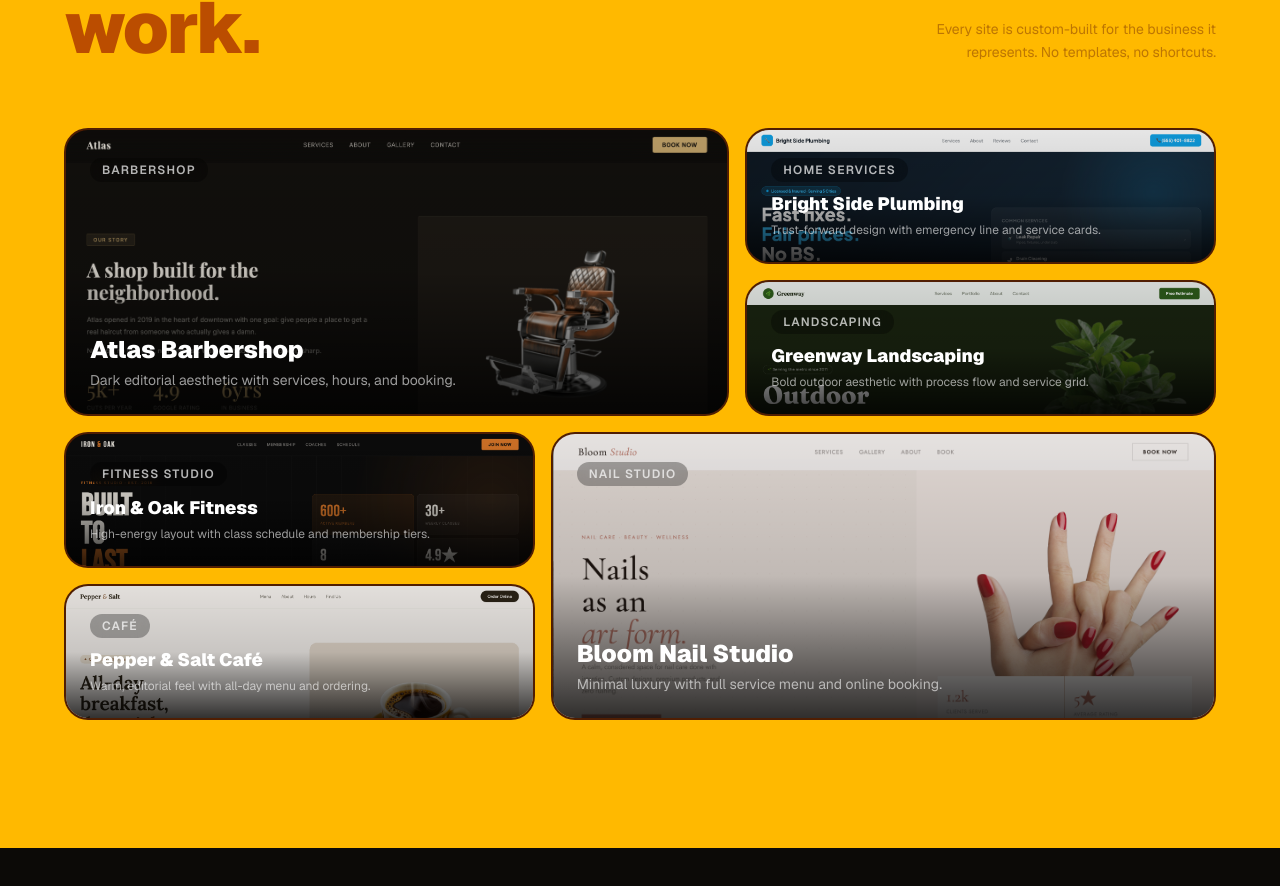
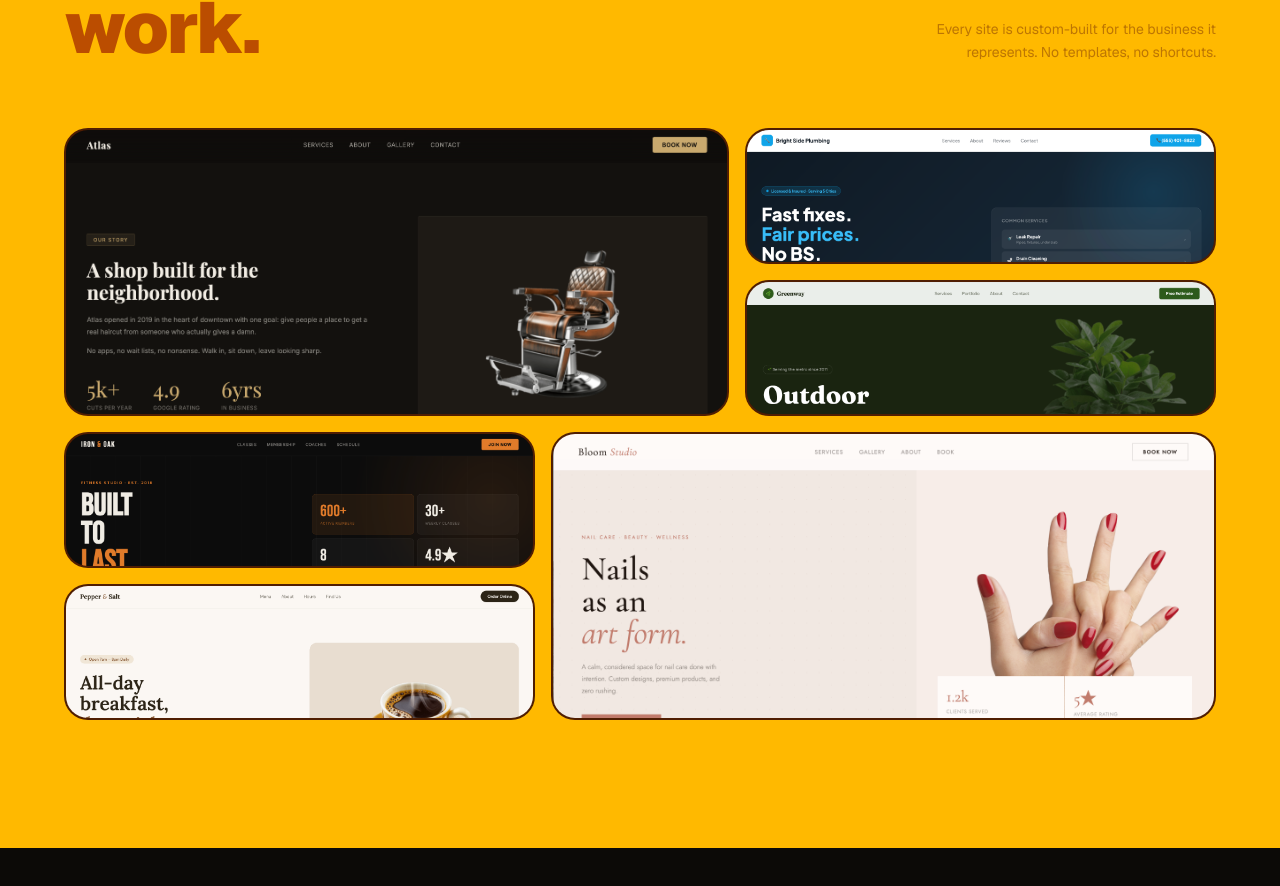
Before and after one commit to hnrywltn/lightPatternsSmallBus, a Next.js app: page / in a window 1280 px wide. Shown: the part 2573-3459 px from the top of the page. Built offline with nearby package versions, Linux system fonts and the light colour scheme.

Commit message:
Remove text overlays from portfolio cards
Co-Authored-By: Claude Sonnet 4.6 <noreply@anthropic.com>

```diff
--- a/components/Portfolio.tsx
+++ b/components/Portfolio.tsx
@@ -2,6 +2,7 @@
 
 import { motion } from "framer-motion";
 import { ArrowUpRight } from "lucide-react";
+
 import Image from "next/image";
 
 const projects = [
@@ -75,24 +76,11 @@ function ProjectCard({
         className="object-cover object-top transition-transform duration-500 group-hover:scale-[1.03]"
         sizes="(max-width: 1024px) 100vw, 60vw"
       />
-      {/* Dark gradient overlay so text is always readable */}
-      <div className="absolute inset-0 bg-gradient-to-t from-black/80 via-black/20 to-black/10" />
-      <div className="absolute inset-0 p-6 flex flex-col justify-between">
-        <div className="flex items-center justify-between">
-          <span className="text-xs font-semibold uppercase tracking-widest text-white/70 bg-black/30 backdrop-blur-sm px-3 py-1 rounded-full">
-            {project.category}
-          </span>
-          <div className="w-8 h-8 rounded-full bg-white/20 backdrop-blur-sm flex items-center justify-center opacity-0 group-hover:opacity-100 transition-opacity">
-            <ArrowUpRight className="w-4 h-4 text-white" />
-          </div>
-        </div>
-        <div>
-          <h3 className={`font-black text-white mb-1 ${large ? "text-2xl" : "text-lg"}`}>
-            {project.name}
-          </h3>
-          <p className={`text-white/60 ${large ? "text-sm" : "text-xs"}`}>
-            {project.description}
-          </p>
+      {/* Hover overlay */}
+      <div className="absolute inset-0 bg-black/0 group-hover:bg-black/20 transition-colors duration-300" />
+      <div className="absolute inset-0 flex items-center justify-center opacity-0 group-hover:opacity-100 transition-opacity duration-300">
+        <div className="w-10 h-10 rounded-full bg-white/20 backdrop-blur-sm flex items-center justify-center">
+          <ArrowUpRight className="w-5 h-5 text-white" />
         </div>
       </div>
     </motion.div>
```
